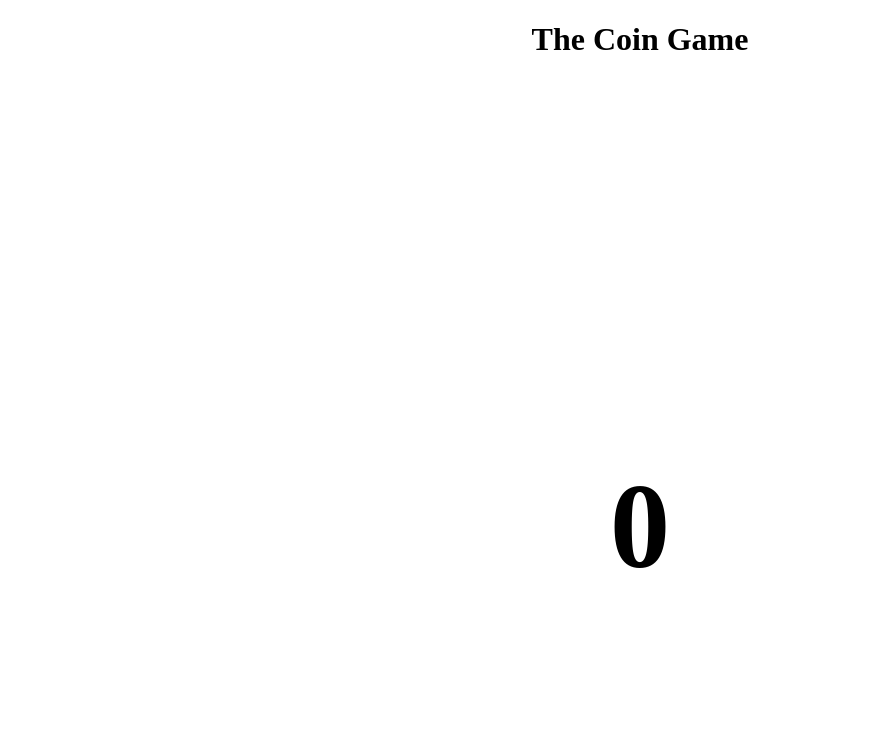
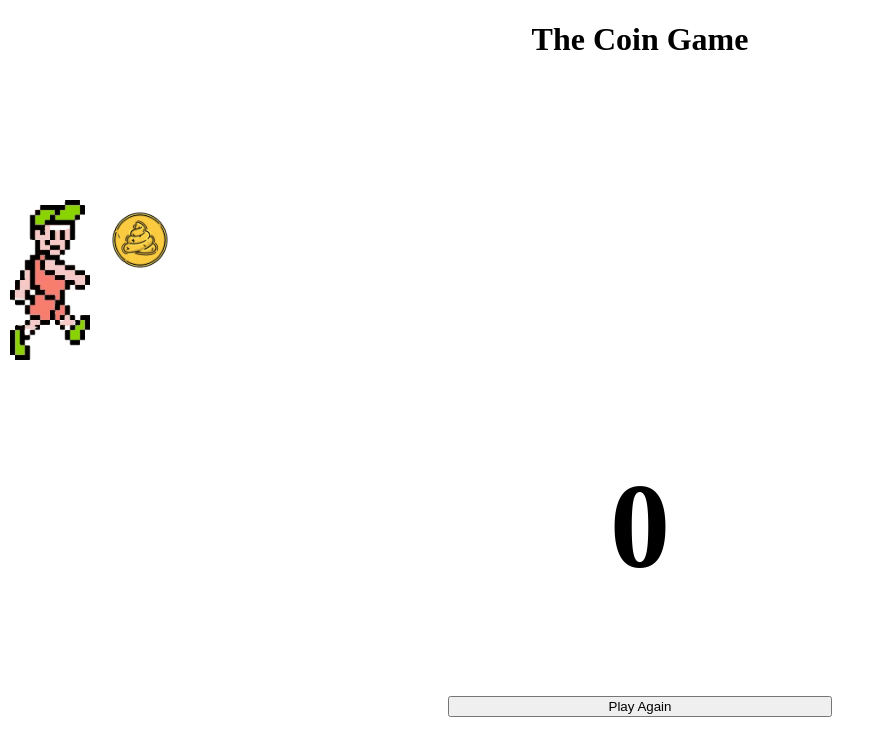
Before and after one commit to petar554/TheCoinGame, a plain HTML site: page index.html in a window 1280 px wide. Shown: the whole page, without its empty margins (0-885 px from the left). Drawn offline with Linux system fonts and the light colour scheme.

Commit message:
Add avatar and a coin

```diff
--- a/index.html
+++ b/index.html
@@ -12,6 +12,12 @@
 <body>
     <h1>The Coin Game</h1>
     <h2 id="result">0</h2>
+
+    <img id="player" src="images/tenor-unscreen.gif" alt="">
+    <img id="coin" src="images/Animation-Illustration-GIF-by--unscreen.gif" alt="">
+
+    <button id="btn">Play Again</button>
+
     <script src="script.js"></script>
 </body>
 
--- a/style.css
+++ b/style.css
@@ -8,3 +8,24 @@ h2 {
     margin-top: 400px;
     font-size: 120px;
 }
+
+button{
+    position: absolute;
+    width: 30%;
+    left: 35%;
+    right: 35px;
+}
+
+#player{
+    position: absolute;
+    top: 200px;
+    left: 10px;
+    width: 80px;
+}
+
+#coin{
+    position: absolute;
+    top: 200px;
+    left: 100px;
+    width: 80px;
+}
```
Also changed, not shown: images/Animation-Illustration-GIF-by--unscreen.gif (added), images/last_thumb1477530443-removebg-preview.png (added), images/tenor-unscreen.gif (added).
